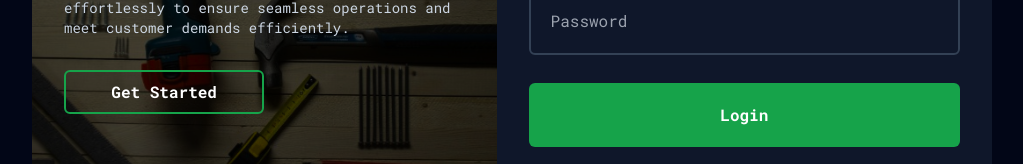
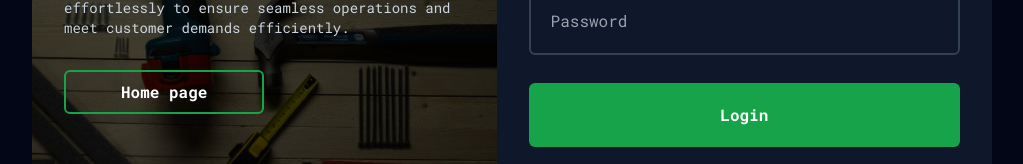
Before and after one commit to esthercate/Hardware-store-management, a Next.js app: page /login in a window 1280 px wide. Shown: the part 397-561 px from the top of the page, without its empty margins (128-1151 px from the left). Built offline with nearby package versions, Linux system fonts and the light colour scheme.

Commit message:
Text changes login page

```diff
--- a/app/login/page.jsx
+++ b/app/login/page.jsx
@@ -11,7 +11,7 @@ const Login = () => {
           <div className='border-t-2 border-green-600 w-[50px]' />
           <p className='text-sm'>Manage stock inventory and invoices effortlessly to ensure seamless operations and meet customer demands efficiently.</p>
           <Link href='/' className='py-2 px-3 mt-2 border-2 border-green-600 rounded-md hover:bg-green-700 cursor-pointer text-white text-center font-bold w-1/2'>
-            Get Started
+            Home page
           </Link>
         </div>
         <form action={authenticate} className='flex flex-col justify-center gap-7 w-full md:w-1/2 px-3 md:px-0 md:pr-8 '>
```
